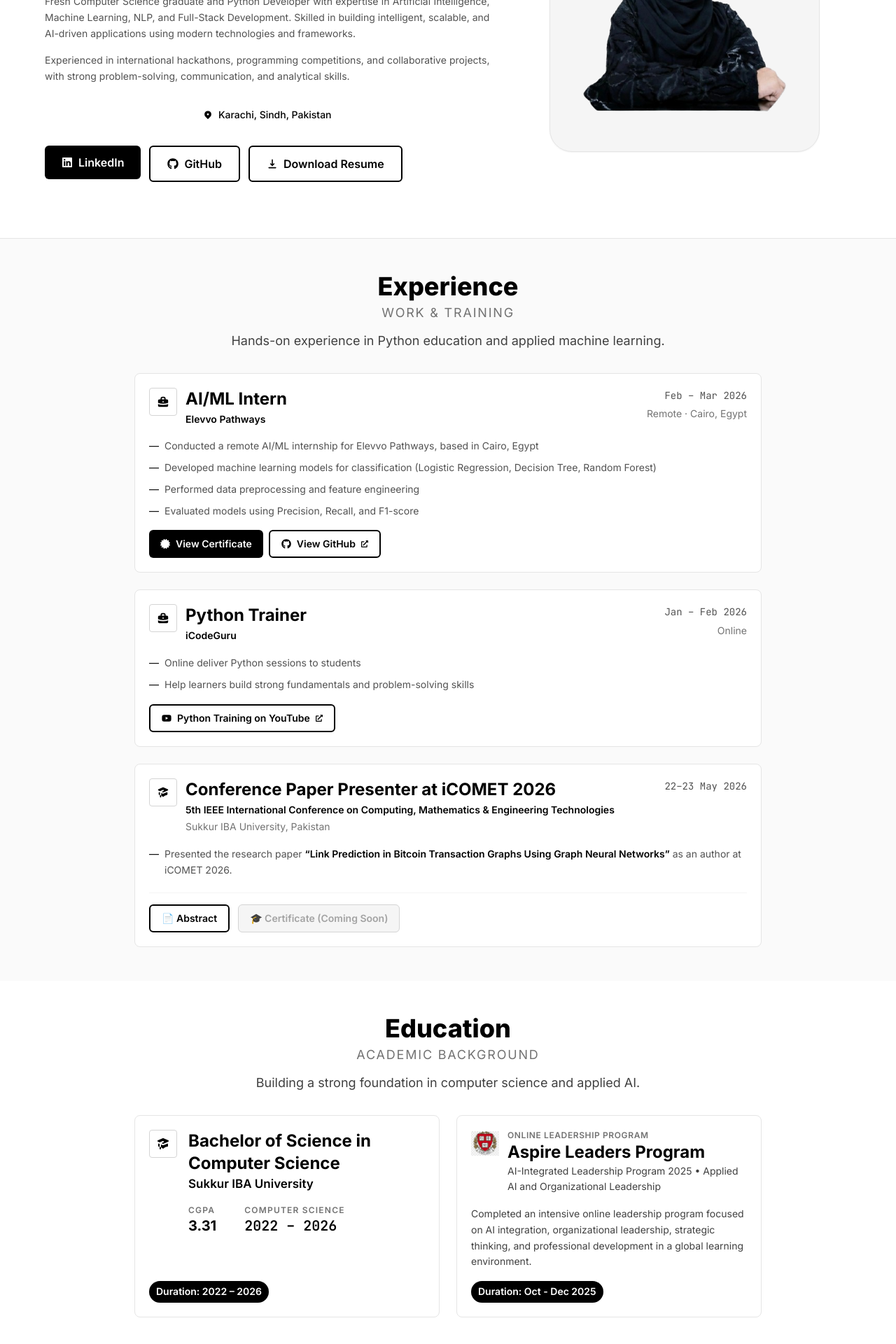
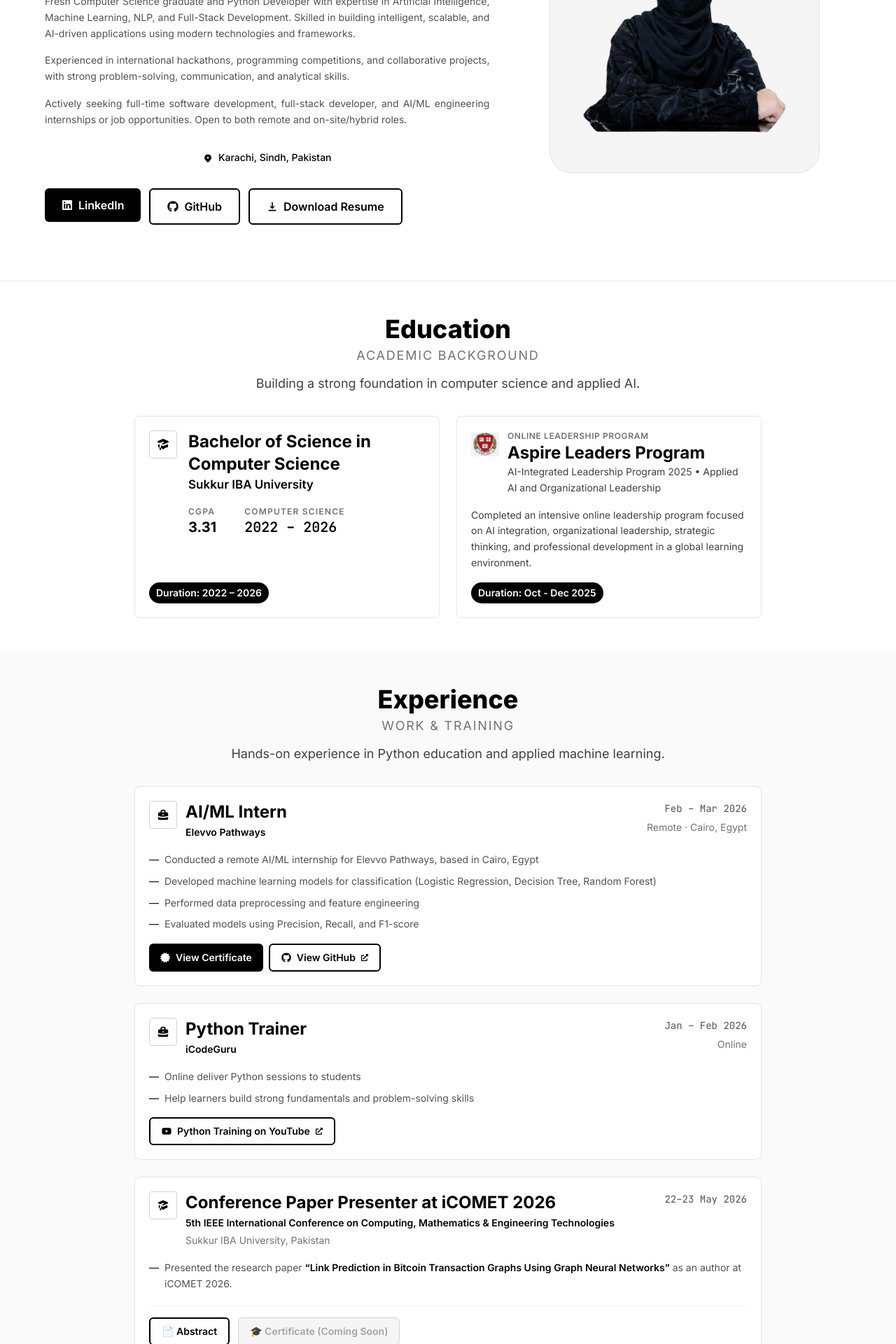
Before and after one commit to Muqadas1234/My-portfolio, a React (Vite) app: page / in a window 1280 px wide. Shown: the part 300-2220 px from the top of the page at 70% size. Built offline with nearby package versions, Linux system fonts and the light colour scheme.

Commit message:
Refactor project cards, implement ProjectDetailModal, enrich 6 project specs, and swap Education & Experience sections

```diff
--- a/src/App.jsx
+++ b/src/App.jsx
@@ -14,8 +14,8 @@
       <Navbar />
       <main>
         <Hero />
+        <Education />
         <Experience />
-        <Education />
         <Skills />
         <Projects />
         <Certificates />
--- a/src/data/portfolioData.js
+++ b/src/data/portfolioData.js
@@ -40,11 +40,12 @@
   aboutHome: [
     'Fresh Computer Science graduate and Python Developer with expertise in Artificial Intelligence, Machine Learning, NLP, and Full-Stack Development. Skilled in building intelligent, scalable, and AI-driven applications using modern technologies and frameworks.',
     'Experienced in international hackathons, programming competitions, and collaborative projects, with strong problem-solving, communication, and analytical skills.',
+    'Actively seeking full-time software development, full-stack developer, and AI/ML engineering internships or job opportunities. Open to both remote and on-site/hybrid roles.',
   ],
   aboutShort:
-    'Fresh CS graduate skilled in AI, ML, NLP, and full-stack development — experienced in hackathons, collaborative projects, and delivering scalable applications.',
+    'Fresh CS graduate skilled in AI, ML, NLP, and full-stack development. Experienced in international hackathons and actively seeking remote or on-site job and internship opportunities as a Full-Stack Developer or AI/ML Engineer.',
   aboutLong:
-    'I am a fresh Computer Science graduate with expertise in AI, Machine Learning, NLP, and full-stack development. I have participated in international hackathons, programming competitions, and collaborative team projects, building intelligent and scalable solutions using Python and modern web frameworks.',
+    'I am a fresh Computer Science graduate with expertise in AI, Machine Learning, NLP, and full-stack development. Having built robust platforms and competed in global hackathons, I am actively seeking full-time software engineering, full-stack development, or AI/ML internships and job opportunities — available for both remote and on-site/hybrid positions.',
   resumeUrl: '/Muqadas Akram Resume.pdf',
 }
 
@@ -93,8 +94,8 @@
 
 export const navLinks = [
   { id: 'home', label: 'Home' },
+  { id: 'education', label: 'Education' },
   { id: 'experience', label: 'Experience' },
-  { id: 'education', label: 'Education' },
   { id: 'skills', label: 'Skills' },
   { id: 'projects', label: 'Projects' },
   { id: 'certificates', label: 'Certificates' },
```
